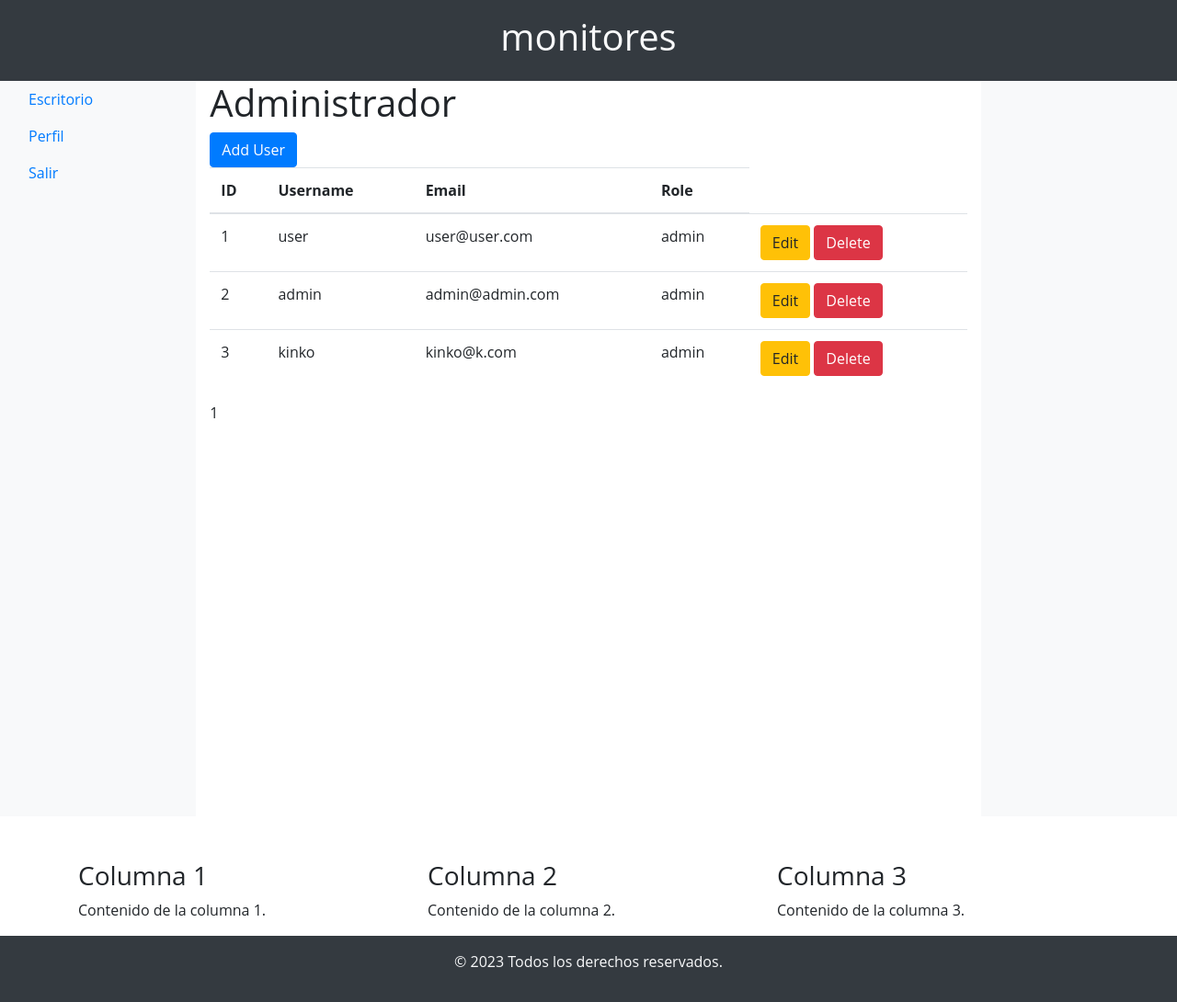
After one commit to vinxenx0/code-workspace, a Flask app: page /admin in a window 1280 px wide. The commit adds this page. Shown: the whole page at 92% size. Run offline with Flask 3, Linux system fonts and the light colour scheme; a user stored in the database is signed in; some libraries are stand-ins or nearby versions.

Commit message:
improve ux navigation user routes

```diff
--- a/app/controllers/user_controller.py
+++ b/app/controllers/user_controller.py
@@ -16,19 +16,39 @@ def login():
         user = User.query.filter_by(email=form.email.data).first()
         if user and bcrypt.check_password_hash(user.password, form.password.data):
             login_user(user, remember=form.remember.data)
+            if user.role == 'admin':
+                return redirect(url_for('admin'))
             next_page = request.args.get('next')
             flash('Login successful!', 'success')
-            return redirect(next_page) if next_page else redirect(url_for('list_users'))
+            return redirect(next_page) if next_page else redirect(url_for('index'))
         else:
             flash('Login failed. Check your email and password.', 'danger')
     return render_template('user/login.html', form=form)
 
+@app.route('/admin')
+@login_required
+def admin():
+    if current_user.role != 'admin':
+        flash('You do not have permission to access this page.', 'danger')
+        return redirect(url_for('index'))
+
+    # Your admin-specific logic here
+    page = request.args.get('page', 1, type=int)
+    per_page = 9  # Adjust the number of users per page as needed
+    users = User.query.paginate(page=page, per_page=per_page, error_out=False)
+    return render_template('user/admin.html', users=users)
+
 @app.route('/logout')
 def logout():
     logout_user()
-    return redirect(url_for('login'))
+    return render_template('user/logout.html')
 
 @app.route('/')
+@login_required
+def index():
+    return render_template('index.html')
+
+@app.route('/users')
 @login_required
 def list_users():
     page = request.args.get('page', 1, type=int)
@@ -47,7 +67,7 @@ def user_profile(user_id):
         return render_template('user/profile.html', user=user)
     else:
         flash('Permission denied. You can only view your own profile.', 'danger')
-        return redirect(url_for('list_users'))
+        return redirect(url_for('index'))
 
 
 @app.route('/add', methods=['GET', 'POST'])
@@ -55,7 +75,7 @@ def user_profile(user_id):
 def add_user():
     if current_user.role != 'admin':
         flash('Permission denied. Only admins can add users.', 'danger')
-        return redirect(url_for('list_users'))
+        return redirect(url_for('index'))
 
     form = UserProfileForm()
     if form.validate_on_submit():
@@ -78,7 +98,7 @@ def edit_user(user_id):
         form.populate_obj(user)  # Update the user object with the form data
         db.session.commit()
         flash('User updated successfully!', 'success')
-        return redirect(url_for('list_users'))
+        return redirect(url_for('index'))
     return render_template('user/edit.html', form=form, user=user)
 
 
@@ -88,4 +108,4 @@ def delete_user(user_id):
     user = User.query.get_or_404(user_id)
     db.session.delete(user)
     db.session.commit()
-    return redirect(url_for('list_users'))
+    return redirect(url_for('index'))
--- a/app/templates/base.html
+++ b/app/templates/base.html
@@ -37,19 +37,19 @@
         <div class="row content">
             <!-- Navegación -->
             <div class="col-md-2 bg-light">
+                {% if current_user.is_authenticated %}
                     <nav class="nav flex-column">
                         <li class="nav-item">
                             <a class="nav-link" href="/">Escritorio</a>
                         </li>
                         <li class="nav-item">
-                        {% if current_user.is_authenticated %}
-                            <a class="nav-link" href="{{ url_for('user_profile', user_id=current_user.id) }}">Profile</a>
-                        {% else %}
-                            <a class="nav-link" href="{{ url_for('login') }}">Login</a>
+                            <a class="nav-link" href="{{ url_for('user_profile', user_id=current_user.id) }}">Perfil</a>
+                        </li>
+                        <li class="nav-item">
+                                <a class="nav-link" href="{{ url_for('logout') }}">Salir</a>
+                        </li>
+                    </nav>
                 {% endif %}
-                    </li>
-
-                </nav>
             </div>
 
             <!-- Lienzo principal -->
@@ -60,11 +60,10 @@
             <!-- Columna derecha -->
             <div class="col-md-2 bg-light">
                 <!-- Contenido de la columna derecha aquí -->
+
                 <p class="text-center mt-3">
-                    <nav class="nav flex-column">
-                        <a class="nav-link" href="{{ url_for('logout') }}">Salir</a>
+                   {{ get_flashed_messages()[0] }}
 
-                    </nav>
                 </p>
             </div>
         </div>
--- a/app/templates/dashboard.html
+++ /dev/null
@@ -1,3 +0,0 @@
-<!-- app/templates/dashboard.html -->
-
-{% extends 'base.html' %}
--- a/app/templates/errors/404.html
+++ b/app/templates/errors/404.html
@@ -3,8 +3,8 @@
 {% extends 'base.html' %}
 
 {% block content %}
-<div class="container mt-5">
+
     <h2>404 - Not Found</h2>
     <p>The requested page does not exist.</p>
-</div>
+
 {% endblock %}
--- a/app/templates/errors/500.html
+++ b/app/templates/errors/500.html
@@ -3,8 +3,8 @@
 {% extends 'base.html' %}
 
 {% block content %}
-<div class="container mt-5">
+
     <h2>500 - Internal Server Error</h2>
     <p>An internal server error occurred. Please try again later.</p>
-</div>
+
 {% endblock %}
--- a/app/templates/user/add.html
+++ b/app/templates/user/add.html
@@ -3,7 +3,7 @@
 {% extends 'base.html' %}
 
 {% block content %}
-    <div class="container mt-5">
+
         <h2>Add User</h2>
         <form method="POST" action="{{ url_for('add_user') }}">
             {{ form.csrf_token }}
--- /dev/null
+++ b/app/templates/user/admin.html
@@ -0,0 +1,55 @@
+{% extends 'base.html' %}
+
+{% block content %}
+    <h1>Administrador</h1>
+    <a href="{{ url_for('add_user') }}" class="btn btn-primary">Add User</a>
+    <table class="table">
+        <thead>
+            <tr>
+                <th>ID</th>
+                <th>Username</th>
+                <th>Email</th>
+                <th>Role</th>
+            </tr>
+        </thead>
+        <tbody>
+            {% for user in users.items %}
+                <tr>
+                    <td>{{ user.id }}</td>
+                    <td>{{ user.username }}</td>
+                    <td>{{ user.email }}</td>
+                    <td>{{ user.role }}</td>
+                    <td>
+                        <a href="{{ url_for('edit_user', user_id=user.id) }}" class="btn btn-warning">Edit</a>
+                        <a href="{{ url_for('delete_user', user_id=user.id) }}" class="btn btn-danger">Delete</a>
+                    </td>
+                </tr>
+            {% endfor %}
+        </tbody>
+    </table>
+    <div class="pagination">
+        <span class="step-links">
+            {% if users.has_prev %}
+                <a href="?page=1">&laquo; first</a>
+                <a href="?page={{ users.prev_num }}">previous</a>
+            {% endif %}
+
+            {% for page_num in users.iter_pages() %}
+                {% if page_num %}
+                    {% if page_num == users.page %}
+                        <span class="current">{{ page_num }}</span>
+                    {% else %}
+                        <a href="?page={{ page_num }}">{{ page_num }}</a>
+                    {% endif %}
+                {% else %}
+                    <span class="ellipsis">...</span>
+                {% endif %}
+            {% endfor %}
+
+            {% if users.has_next %}
+                <a href="?page={{ users.next_num }}">next</a>
+                <a href="?page={{ users.pages }}">last &raquo;</a>
+            {% endif %}
+        </span>
+    </div>
+{% endblock %}
--- a/app/templates/user/edit.html
+++ b/app/templates/user/edit.html
@@ -1,7 +1,7 @@
 {% extends 'base.html' %}
 
 {% block content %}
-    <div class="container mt-5">
+
         <h2>Edit User</h2>
         <form method="POST" action="{{ url_for('edit_user', user_id=user.id) }}">
             {{ form.csrf_token }}
@@ -26,5 +26,5 @@
             <button type="submit" class="btn btn-primary">Save Changes</button>
         </form>
         <a href="{{ url_for('list_users') }}" class="btn btn-secondary mt-3">Back to List</a>
-    </div>
+
 {% endblock %}
--- a/app/templates/user/login.html
+++ b/app/templates/user/login.html
@@ -3,7 +3,7 @@
 {% extends 'base.html' %}
 
 {% block content %}
-<div class="container mt-5">
+
     <h2>Login</h2>
     {% with messages = get_flashed_messages(with_categories=true) %}
         {% if messages %}
@@ -36,5 +36,5 @@
         </div>
         <button type="submit" class="btn btn-primary">Login</button>
     </form>
-</div>
+
 {% endblock %}
--- a/app/templates/logout.html
+++ b/app/templates/user/logout.html
@@ -1,8 +1,6 @@
-<!-- app/templates/logout.html -->
+<!-- app/templates/user/logout.html -->
 
 {% extends 'base.html' %}
-
-{% block title %}Desconexión{% endblock %}
 
 {% block content %}
     <h1>Desconexión</h1>
--- a/app/templates/user/profile.html
+++ b/app/templates/user/profile.html
@@ -3,10 +3,11 @@
 {% extends 'base.html' %}
 
 {% block content %}
-<div class="container mt-5">
+
+
     <h2>User Profile</h2>
     <p>Username: {{ current_user.username }}</p>
     <p>Email: {{ current_user.email }}</p>
     <p>Role: {{ current_user.role }}</p>
-</div>
+
 {% endblock %}
```
Also changed, not shown: app/templates/delete_user.html (deleted, +0 -13 lines), app/templates/edit_user.html (deleted, +0 -16 lines), app/templates/index.html (+13 -6 lines), app/templates/login.html (deleted, +0 -39 lines), app/templates/minimal.html (deleted, +0 -52 lines), app/templates/option1.html (deleted, +0 -9 lines), app/templates/register.html (deleted, +0 -14 lines), app.db. Lines whose indentation alone changed are shown as unchanged.
